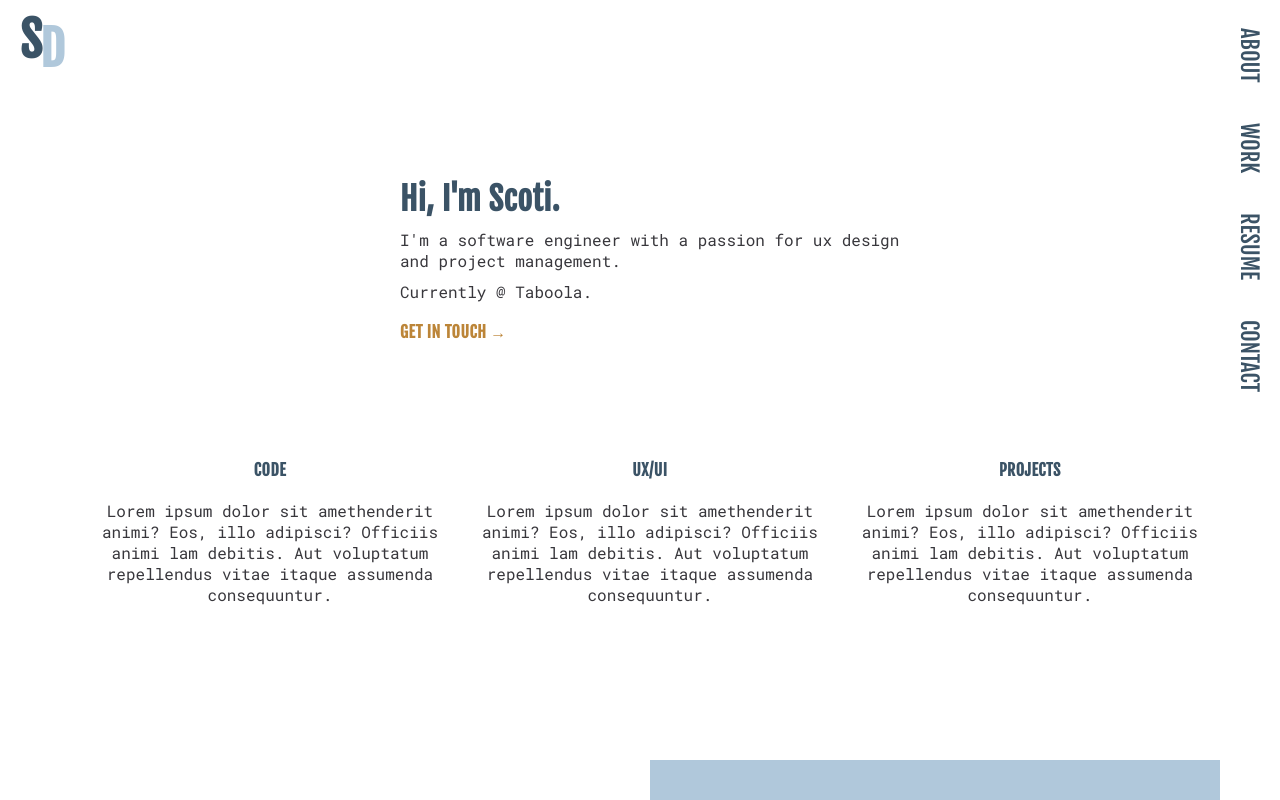
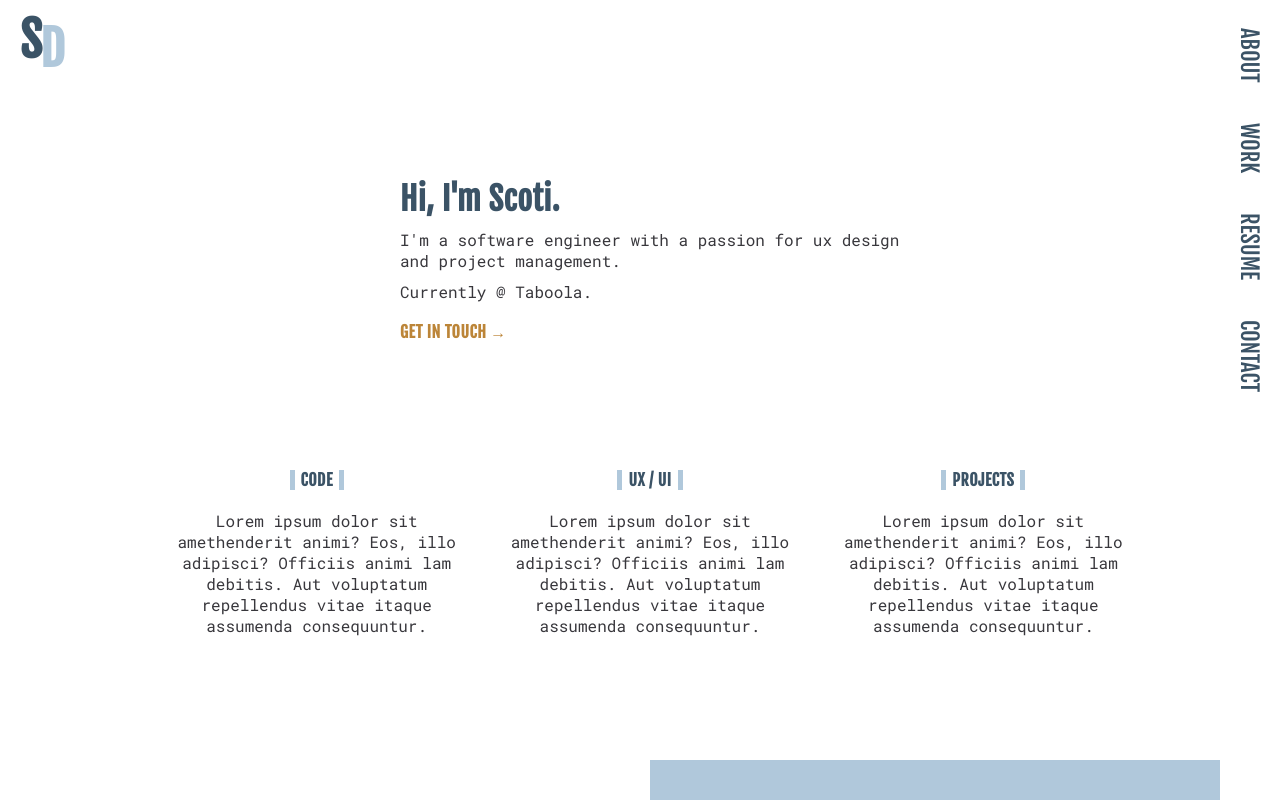
Before and after one commit to scotidodson/2021-portfolio, a React (Create React App) app: page / in a window 1280 px wide. Shown: the top 800 px of the page. Built offline with nearby package versions, Linux system fonts and the light colour scheme.

Commit message:
updates to pillars

```diff
--- a/src/components/Pillars.css
+++ b/src/components/Pillars.css
@@ -1,5 +1,6 @@
 .pillars {
-    width: 100%;
+    max-width: 1000px;
+    margin: 0 auto;
     display: flex;
     flex-direction: row;
     min-height: 300px;
@@ -11,9 +12,16 @@
     display: flex;
     flex-direction: column;
     align-items: center;
+    margin: 10px 15px;
 }
 
 .pillars__column p {
     text-align: center;
     margin: 10px;
 }
+
+.pillars__column h2 {
+    border-left: 5px solid #B0C8DB;
+    border-right: 5px solid #B0C8DB;
+    padding: 0 6px 0;
+}
--- a/src/components/Pillars.js
+++ b/src/components/Pillars.js
@@ -9,7 +9,7 @@ const Pillars = () => {
           <p>Lorem ipsum dolor sit amethenderit animi? Eos, illo adipisci? Officiis animi lam debitis. Aut voluptatum repellendus vitae itaque assumenda consequuntur.</p>
       </div>
        <div className='pillars__column'>
-          <h2>UX/UI</h2>
+          <h2>UX / UI</h2>
           <p>Lorem ipsum dolor sit amethenderit animi? Eos, illo adipisci? Officiis animi lam debitis. Aut voluptatum repellendus vitae itaque assumenda consequuntur.</p>
       </div>
        <div className='pillars__column'>
```
